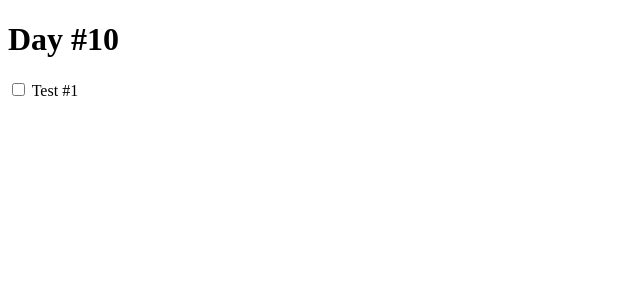
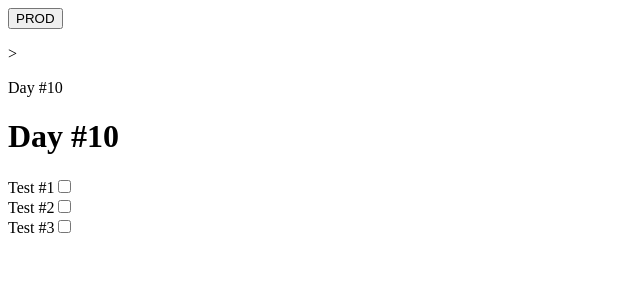
Before and after one commit to cjcompton/prod, a React (Vite) app in the folder prod/src/renderer/: page / in a window 1280 px wide. Both pictures are taken after a click on the element "10". Shown: the top 300 px of the page, without its empty margins (0-640 px from the left). Built offline with nearby package versions, Linux system fonts and the light colour scheme.

Commit message:
made some style changes, need to make seperate elemtents

```diff
--- a/prod/src/renderer/src/components/SquareNote.tsx
+++ b/prod/src/renderer/src/components/SquareNote.tsx
@@ -1,26 +1,43 @@
 import React, { useEffect } from "react";
-import { useParams } from "react-router-dom";
+import { useParams, useNavigate } from "react-router-dom";
 
 const SquareNote = () => {
     let {squareId} = useParams();
+    const navigate = useNavigate();
 
     useEffect(() => {
         console.log("Rendering SquareNote:", squareId);
     }, [squareId]);
 
     // todo
-    // make a back button that routes to /
     // change styling of page
     // bring in goals and have them save a file
 
     return(
-        <div className="w-full h-full p-4">
-            <div className="flex items-start justify-center">
-                <h1 className="text-2xl">Day #{squareId}</h1>
+        <div>
+            <div className="pl-24 py-2 static">
+                <button className="static inline" onClick={() => navigate("/")}>PROD</button>
+                <p className="px-2 static inline content-center">{'>'}</p>
+                <p className="static inline">Day #{squareId}</p>
             </div>
-            <div className="pt-6">
-                <label>
-                    <input type="checkbox" className="accent-black"/> Test #1 </label>
+            <div className="w-full h-full">
+                <div className="flex items-start justify-center">
+                    <h1 className="text-2xl">Day #{squareId}</h1>
+                </div>
+                <div className="p-6 flex flex-col">
+                    <div>
+                        <label className="px-2">Test #1</label>
+                        <input type="checkbox" className="accent-black"/>
+                    </div>
+                    <div>
+                        <label className="px-2">Test #2</label>
+                        <input type="checkbox" className="accent-black"/>
+                    </div>
+                    <div>
+                        <label className="px-2">Test #3</label>
+                        <input type="checkbox" className="accent-black"/>
+                    </div>
+                </div>
             </div>
         </div>
     );
```
